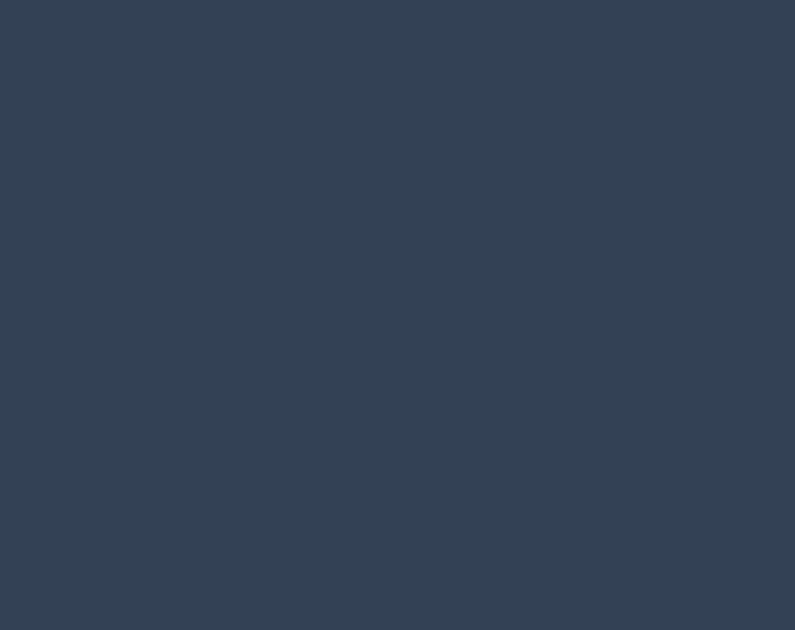
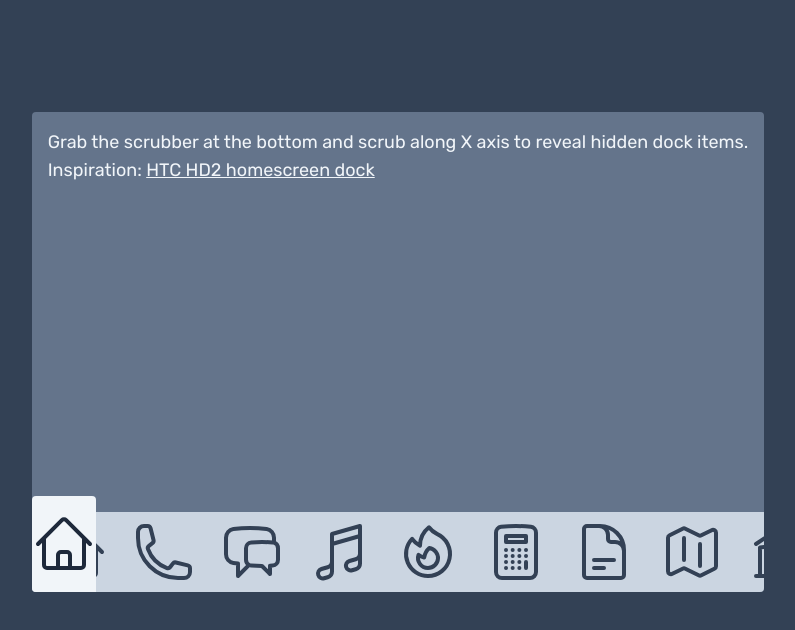
Before and after one commit to ajitid/animation-playground-with-react-spring-v9, a React (Vite) app: page /htc-hd2-home-dock in a window 1280 px wide. Shown: the top 630 px of the page, without its empty margins (242-1037 px from the left). Built offline with nearby package versions, Linux system fonts and the light colour scheme.

Commit message:
feat(htc-hd2): make scrubber working in the case when dock length < screen width

```diff
--- a/src/pages/htc-hd2-home-dock.tsx
+++ b/src/pages/htc-hd2-home-dock.tsx
@@ -1,6 +1,6 @@
 // Inspiration: HTC HD2's phone dock https://youtu.be/HvKCMYVuvRM?t=277
 
-import { useRef } from "react";
+import { useRef, useState } from "react";
 import useMeasure from "react-use-measure";
 import { useSpring, a } from "@react-spring/web";
 import { useDrag } from "@use-gesture/react";
@@ -46,9 +46,13 @@ const icons = [
 ];
 
 const SCREEN_WIDTH = 480;
-const SCRUB_WIDTH = 86;
+const SCRUB_WIDTH = 94;
 
 export const HtcHd2HomeDock = () => {
+  const [isDragging, setIsDragging] = useState(false);
+  const [selectedItem, setSelectedItem] = useState(0);
+  const SelectedIcon = icons[selectedItem];
+
   const deviceRef = useRef<HTMLDivElement>(null);
   const [dockItemsRef, { width: dockWidth }] = useMeasure();
 
@@ -61,8 +65,9 @@ export const HtcHd2HomeDock = () => {
   }));
   const bindDrag = useDrag(
     ({ offset: [ox], first, down, last }) => {
-      // we animate on `first` cond. only to reset spring's `config` because it would have been modified on `last` cond.
-      if (first)
+      if (first) {
+        setIsDragging(true);
+        // we animate on `first` cond. only to reset spring's `config` because it would have been modified on `last` cond.
         scrubAnim.start({
           x: ox,
           config: {
@@ -70,22 +75,19 @@ export const HtcHd2HomeDock = () => {
             damping: 1,
           },
         });
+      }
 
-      if (down) scrubAnim.start({ x: ox });
+      if (down) {
+        scrubAnim.start({ x: ox });
+        const { i } = getSnappedPoint(dockWidth, ox);
+        setSelectedItem(i);
+      }
 
       if (last) {
-        if (icons.length <= 1) {
-          scrubAnim.start({ x: 0, config: { damping: 1, frequency: 0.2 } });
-        } else {
-          const snappingPoints = Array(icons.length);
-          const segmentLength =
-            (Math.min(SCREEN_WIDTH, dockWidth) - SCRUB_WIDTH) / (snappingPoints.length - 1);
-          for (let i = 0; i < snappingPoints.length; i++) {
-            snappingPoints[i] = i * segmentLength;
-          }
-          const x = snap(snappingPoints)(ox)!;
-          scrubAnim.start({ x, config: { damping: 1, frequency: 0.2 } });
-        }
+        setIsDragging(false);
+        const { x, i } = getSnappedPoint(dockWidth, ox);
+        scrubAnim.start({ x, config: { damping: 1, frequency: 0.2 } });
+        setSelectedItem(i);
       }
     },
     {
@@ -108,7 +110,14 @@ export const HtcHd2HomeDock = () => {
           className={`h-[480px] w-[${SCREEN_WIDTH}px] bg-slate-500 rounded relative overflow-hidden`}
           ref={deviceRef}
         >
-          <div data-id="screen-behind-dock" className="h-full"></div>
+          <div data-id="screen-behind-dock" className="h-full p-4 text-slate-100 text-lg">
+            Grab the scrubber at the bottom and scrub along X axis to reveal hidden dock items.
+            <br />
+            Inspiration:{" "}
+            <a href="https://youtu.be/HvKCMYVuvRM?t=277" target="_blank" className="underline">
+              HTC HD2 homescreen dock
+            </a>
+          </div>
           <a.div
             ref={dockItemsRef}
             style={{ x: dockX }}
@@ -125,10 +134,29 @@ export const HtcHd2HomeDock = () => {
             {...bindDrag()}
             style={{ x }}
             data-id="dock--scrub"
-            className={`bottom-0 absolute bg-violet-700 opacity-25 h-24 w-[${SCRUB_WIDTH}px] touch-none`}
-          ></a.div>
+            className={`bottom-0 absolute bg-slate-100 h-24 w-[${SCRUB_WIDTH}px] touch-none grid place-items-center rounded-t ${
+              isDragging ? "cursor-grabbing" : "cursor-grab"
+            }`}
+          >
+            <SelectedIcon className="w-16 text-slate-800" />
+          </a.div>
         </div>
       </div>
     </DefaultLayout>
   );
 };
+
+const getSnappedPoint = (dockWidth: number, offset: number) => {
+  if (icons.length <= 1) {
+    return { i: 0, x: 0 };
+  } else {
+    const snappingPoints: number[] = Array(icons.length);
+    const segmentLength =
+      (Math.min(SCREEN_WIDTH, dockWidth) - SCRUB_WIDTH) / (snappingPoints.length - 1);
+    for (let i = 0; i < snappingPoints.length; i++) {
+      snappingPoints[i] = i * segmentLength;
+    }
+    const x = snap(snappingPoints)(offset)!;
+    return { i: snappingPoints.indexOf(x), x };
+  }
+};
```
